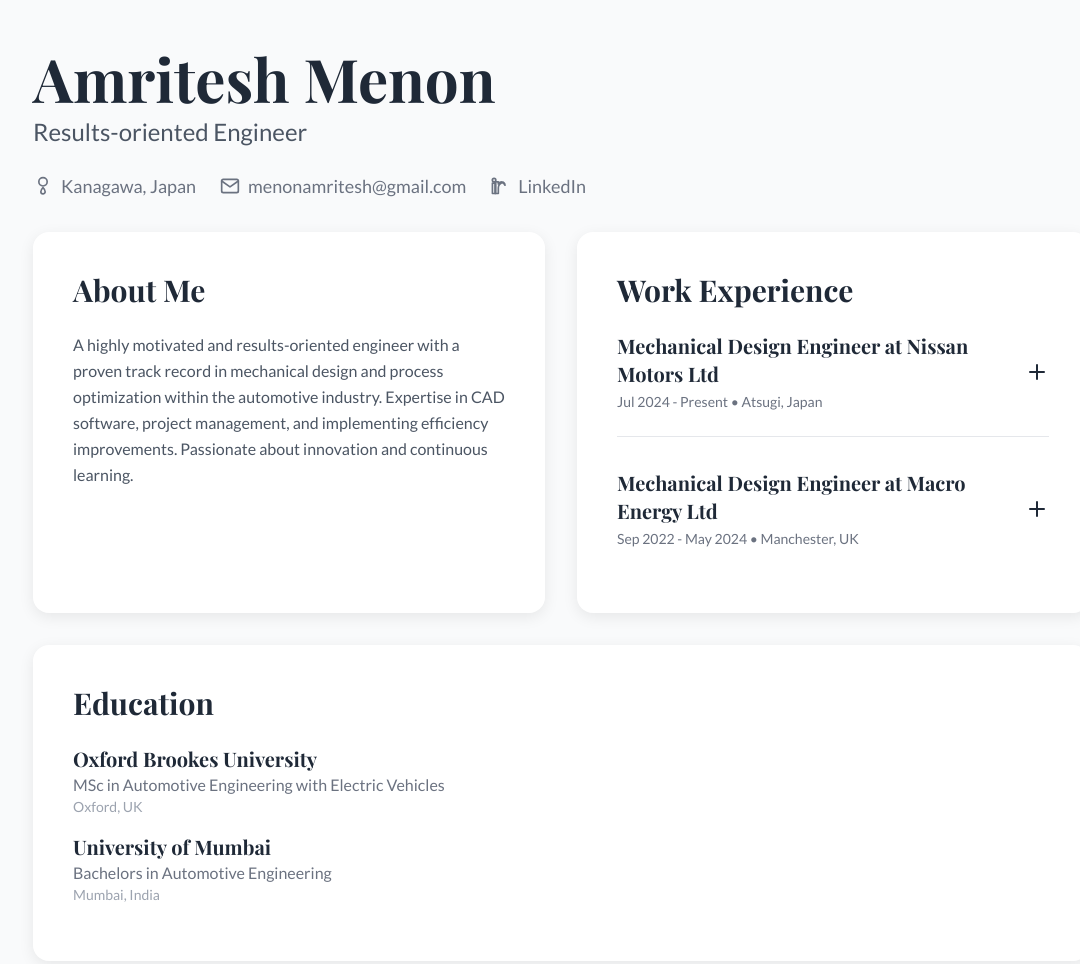
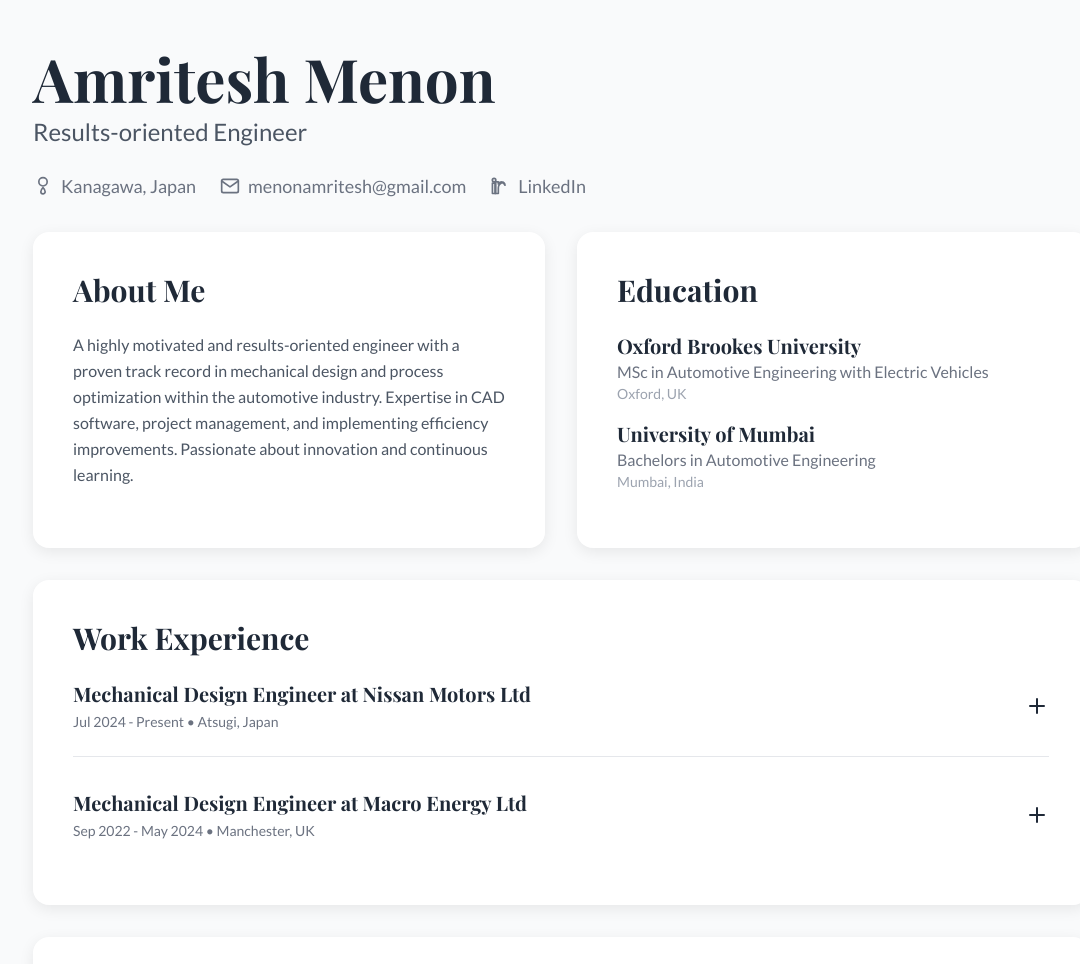
Before and after one commit to menonamritesh/Online-Resume, a plain HTML site: page index.html in a window 1280 px wide. Shown: the top 964 px of the page, without its empty margins (79-1159 px from the left). Drawn offline with nearby package versions, Linux system fonts and the light colour scheme.

Commit message:
Update index.html

```diff
--- a/index.html
+++ b/index.html
@@ -259,13 +259,27 @@
                 </header>
 
                 <main class="grid grid-cols-1 md:grid-cols-2 gap-8">
-                    <!-- About Me Section - Span 1 Column -->
+                    <!-- About Me Section -->
                     <section id="about-section" class="premium-card" data-aos="fade-up" data-aos-duration="1000">
                         <h2 class="text-3xl font-bold text-accent-color mb-6">About Me</h2>
                         <p class="text-gray-600 leading-relaxed">${resumeData.personal.summary}</p>
                     </section>
 
-                    <!-- Work Experience Section - Span 1 Column -->
+                    <!-- Education Section (now in two-column layout) -->
+                    <section id="education-section" class="premium-card" data-aos="fade-up" data-aos-duration="1000">
+                        <h2 class="text-3xl font-bold text-accent-color mb-6">Education</h2>
+                        ${resumeData.education.map((edu, index) => `
+                            <div class="mb-4" data-aos="fade-up" data-aos-delay="${index * 100}">
+                                <h3 class="text-xl font-semibold text-gray-800">${edu.institution}</h3>
+                                <p class="text-gray-500">${edu.degree}</p>
+                                <p class="text-sm text-gray-400">${edu.location}</p>
+                            </div>
+                        `).join('')}
+                    </section>
+
+                    <!-- Full-width sections below -->
+                    <div class="md:col-span-2 space-y-8">
+                         <!-- Work Experience Section (now full-width) -->
                         <section id="work-section" class="premium-card" data-aos="fade-up" data-aos-duration="1000">
                             <h2 class="text-3xl font-bold text-accent-color mb-6">Work Experience</h2>
                             <div class="space-y-8">
@@ -296,20 +310,6 @@
                                     </div>
                                 `).join('')}
                             </div>
-                    </section>
-
-                    <!-- Full-width sections below -->
-                    <div class="md:col-span-2 space-y-8">
-                        <!-- Education Section -->
-                        <section id="education-section" class="premium-card" data-aos="fade-up" data-aos-duration="1000">
-                            <h2 class="text-3xl font-bold text-accent-color mb-6">Education</h2>
-                            ${resumeData.education.map((edu, index) => `
-                                <div class="mb-4" data-aos="fade-up" data-aos-delay="${index * 100}">
-                                    <h3 class="text-xl font-semibold text-gray-800">${edu.institution}</h3>
-                                    <p class="text-gray-500">${edu.degree}</p>
-                                    <p class="text-sm text-gray-400">${edu.location}</p>
-                                </div>
-                            `).join('')}
                         </section>
 
                         <!-- Skills Section -->
```
Lines whose indentation alone changed are shown as unchanged.
